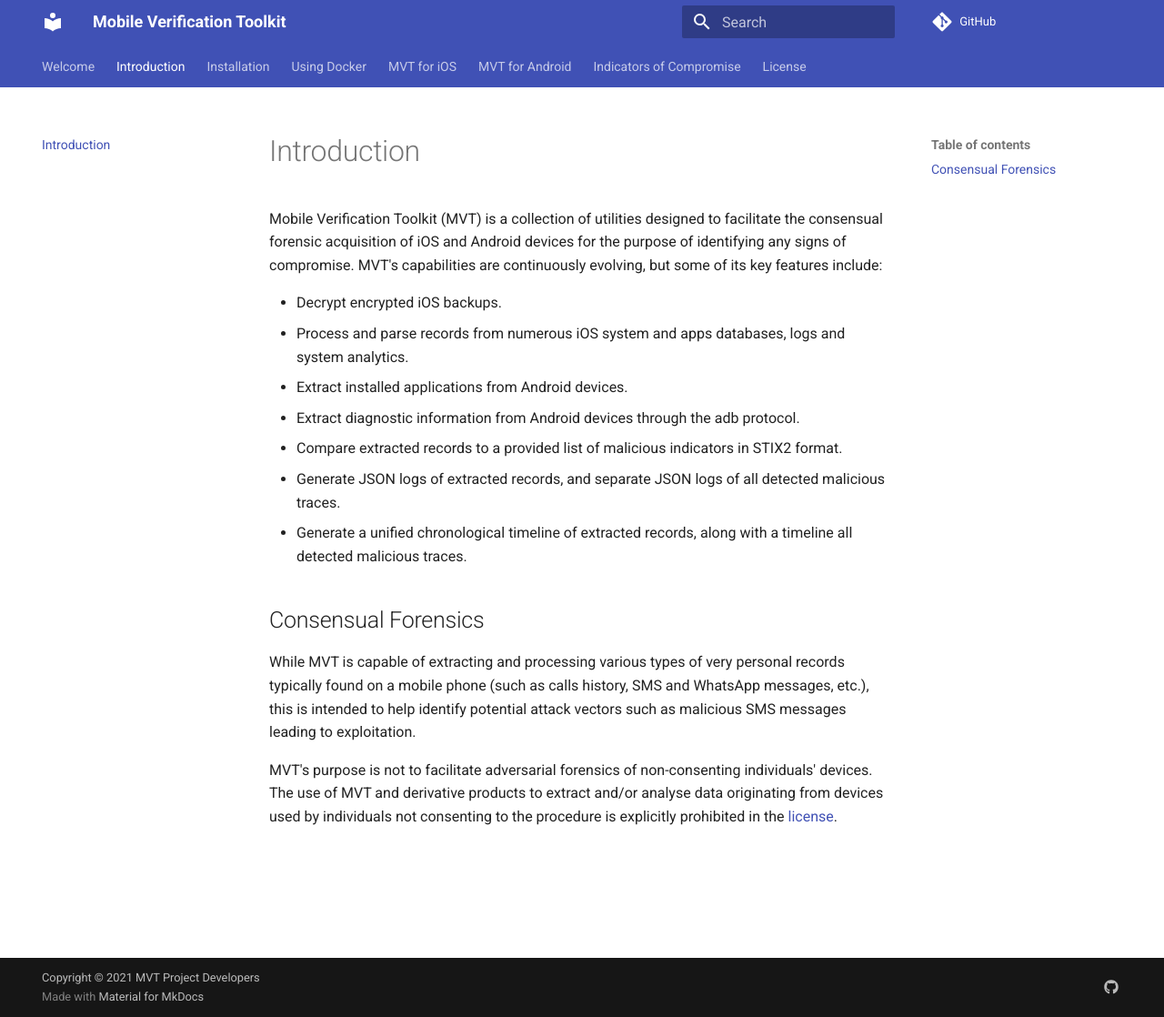
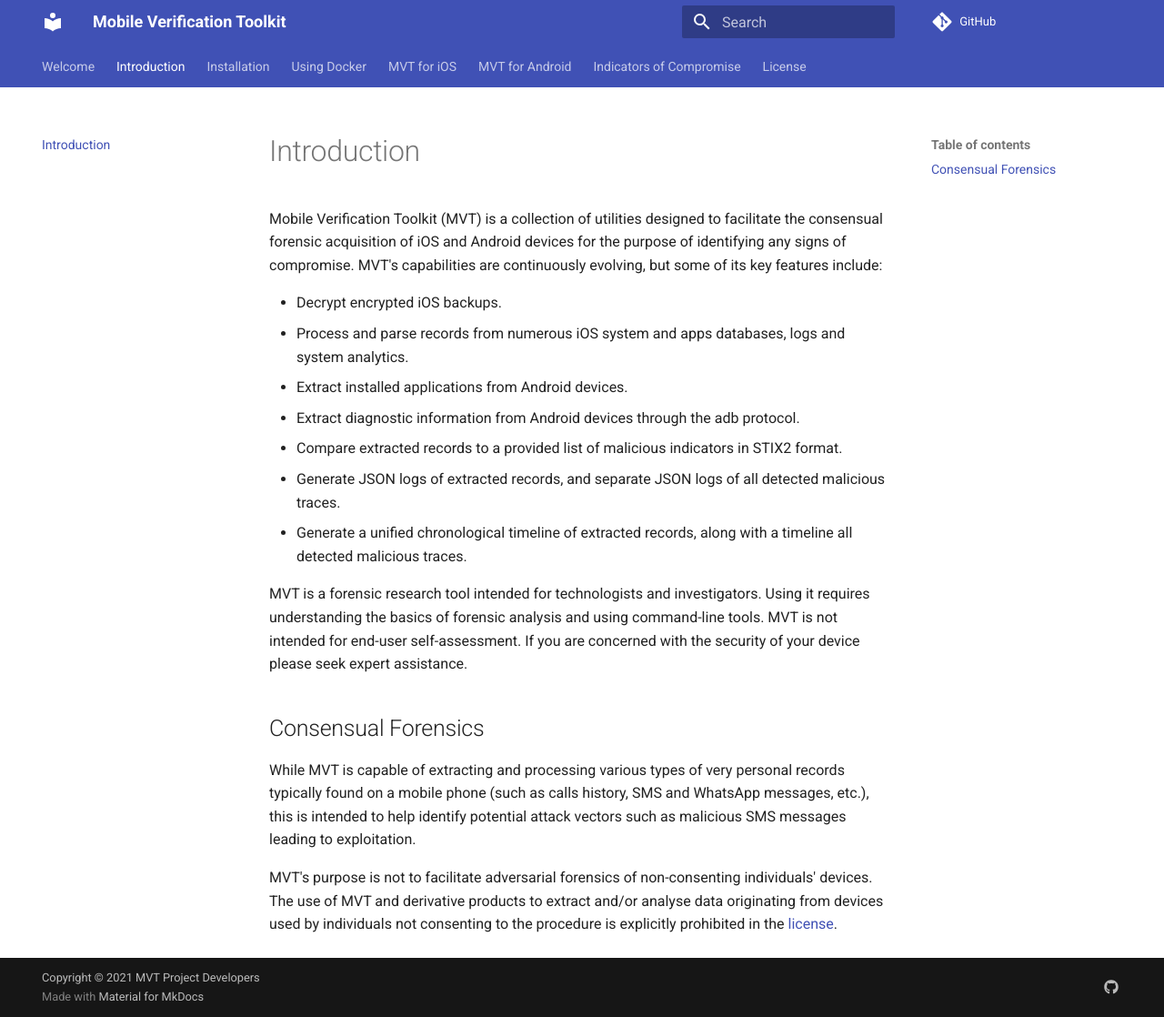
Before and after one commit to mvt-project/mvt, an MkDocs documentation site: the page built from docs/introduction.md, in a window 1280 px wide and 1118 px high. Shown: the whole window at 91% size. Built offline with MkDocs 1.6.1 and Material for MkDocs 9.7.7, drawn with Linux system fonts in a browser that asks for light colours; comment, search, counter and statistics services are not loaded.

Commit message:
Added notice about target audience in introduction

```diff
--- a/docs/introduction.md
+++ b/docs/introduction.md
@@ -10,6 +10,8 @@
 - Generate JSON logs of extracted records, and separate JSON logs of all detected malicious traces.
 - Generate a unified chronological timeline of extracted records, along with a timeline all detected malicious traces.
 
+MVT is a forensic research tool intended for technologists and investigators. Using it requires understanding the basics of forensic analysis and using command-line tools. MVT is not intended for end-user self-assessment. If you are concerned with the security of your device please seek expert assistance.
+
 ## Consensual Forensics
 
 While MVT is capable of extracting and processing various types of very personal records typically found on a mobile phone (such as calls history, SMS and WhatsApp messages, etc.), this is intended to help identify potential attack vectors such as malicious SMS messages leading to exploitation.
```
